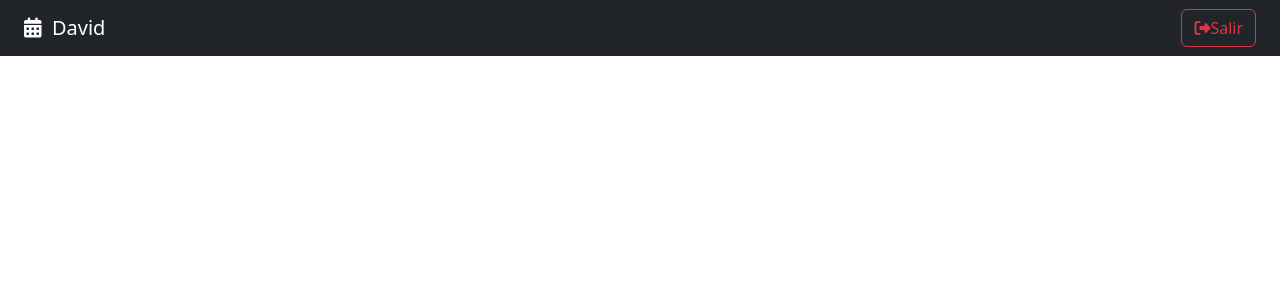
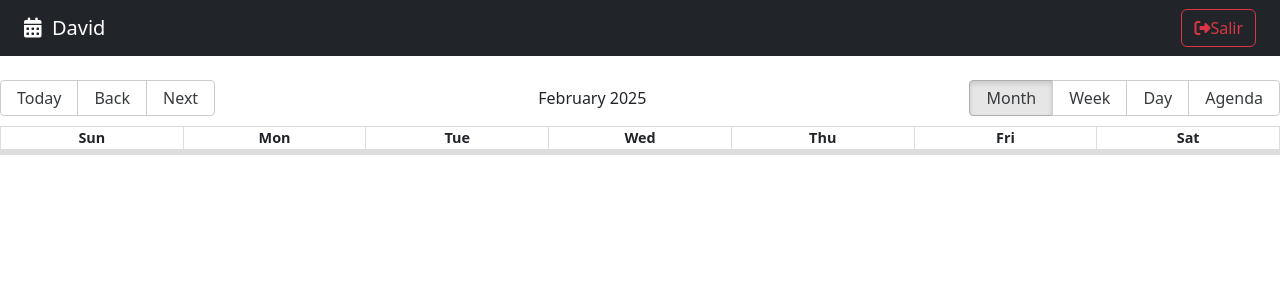
Before and after one commit to davidperezboza/10-calendar-app, a React (Vite) app: page / in a window 1280 px wide. Shown: the top 300 px of the page. Built offline with nearby package versions, Linux system fonts and the light colour scheme.

Commit message:
Video 351

```diff
--- a/package.json
+++ b/package.json
@@ -10,7 +10,9 @@
     "preview": "vite preview"
   },
   "dependencies": {
+    "date-fns": "^4.1.0",
     "react": "^18.3.1",
+    "react-big-calendar": "^1.17.1",
     "react-dom": "^18.3.1",
     "react-router-dom": "^7.1.5"
   },
--- a/src/calendar/pages/CalendarPage.jsx
+++ b/src/calendar/pages/CalendarPage.jsx
@@ -1,9 +1,48 @@
-import { NavBar } from "../"
+import { Calendar, dateFnsLocalizer } from 'react-big-calendar';
+import 'react-big-calendar/lib/css/react-big-calendar.css';
+
+import { addHours, format, parse, startOfWeek, getDay,  } from 'date-fns';
+import enUS from 'date-fns/locale/en-US';
+
+import { NavBar } from "../";
+
+
+const locales = {
+  'en-US': enUS,
+};
+
+const localizer = dateFnsLocalizer({
+  format,
+  parse,
+  startOfWeek,
+  getDay,
+  locales,
+});
+
+const eventos = [{
+  title: 'Cumpleaños de jefe',
+  notes: 'Hay que comprar el pastel',
+  start: new Date(),
+  end: addHours(new Date(), 2),
+  bgColor: '#fafafa',
+  user: {
+    id: '123',
+    name: 'Fernando',
+  },
+}];
 
 export const CalendarPage = () => {
   return (
     <>
       <NavBar />
+
+      <Calendar
+        localizer={localizer}
+        events={eventos}
+        startAccessor="start"
+        endAccessor="end"
+        style={{ height: 'calc(100vh - 80ox)' }}
+      />
     </>
   )
 }
```
Also changed, not shown: 1 other file (tests, documents, lock files or other folders).
